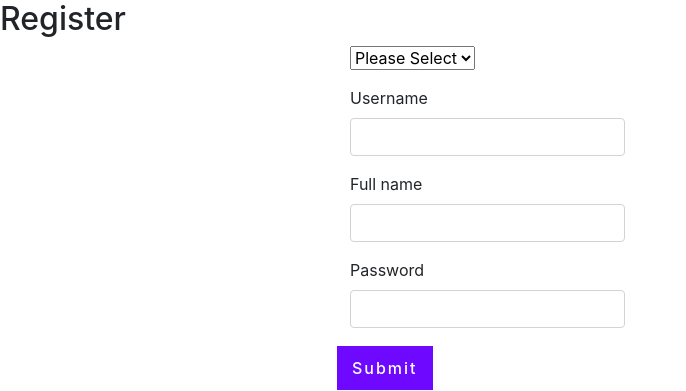
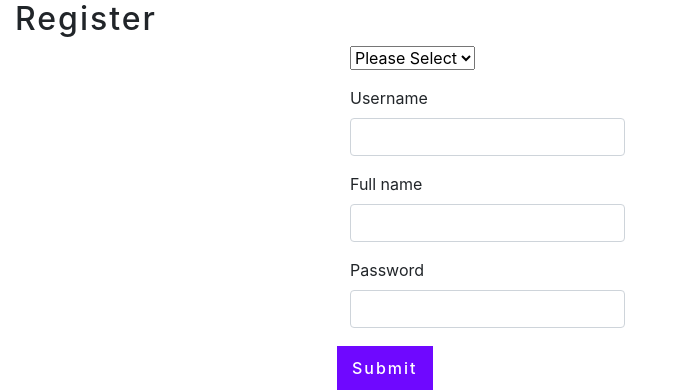
Before and after one commit to Code-Institute-Submissions/robertc181-player-link-, a Flask app: page /register in a window 1280 px wide. Shown: the part 56-447 px from the top of the page, without its empty margins (0-686 px from the left). Run offline with Flask 2, Linux system fonts and the light colour scheme; some libraries are stand-ins or nearby versions.

Commit message:
Add html to title and form in register.html

```diff
--- a/templates/register.html
+++ b/templates/register.html
@@ -1,6 +1,14 @@
 {% extends "base.html" %}
 {% block content %}
-<h2>Register</h2>
+<div class="container-fluid headingtop">
+    <div class="row">
+        <div class="col">
+            <h2 class="title">Register</h2>
+        </div>
+    </div>
+</div>
+<div class="container-fluid formcol">
+    <div class="row">
             <form class="col-md-6 offset-md-3" method="POST" action="{{ url_for('register')}}">
                 <!-- player or scout -->
                 <div class="mb-3 col-md-6">
@@ -27,7 +35,9 @@
                 </div>
                 <button type="submit" class=" bluebtn button">Submit</button>
             </form>
-    <div>
+        <div class="col">
             <a href="{{ url_for('login')}}">login</a>
         </div>
+    </div>
+</div>
 {% endblock %}
```
Lines whose indentation alone changed are shown as unchanged.
